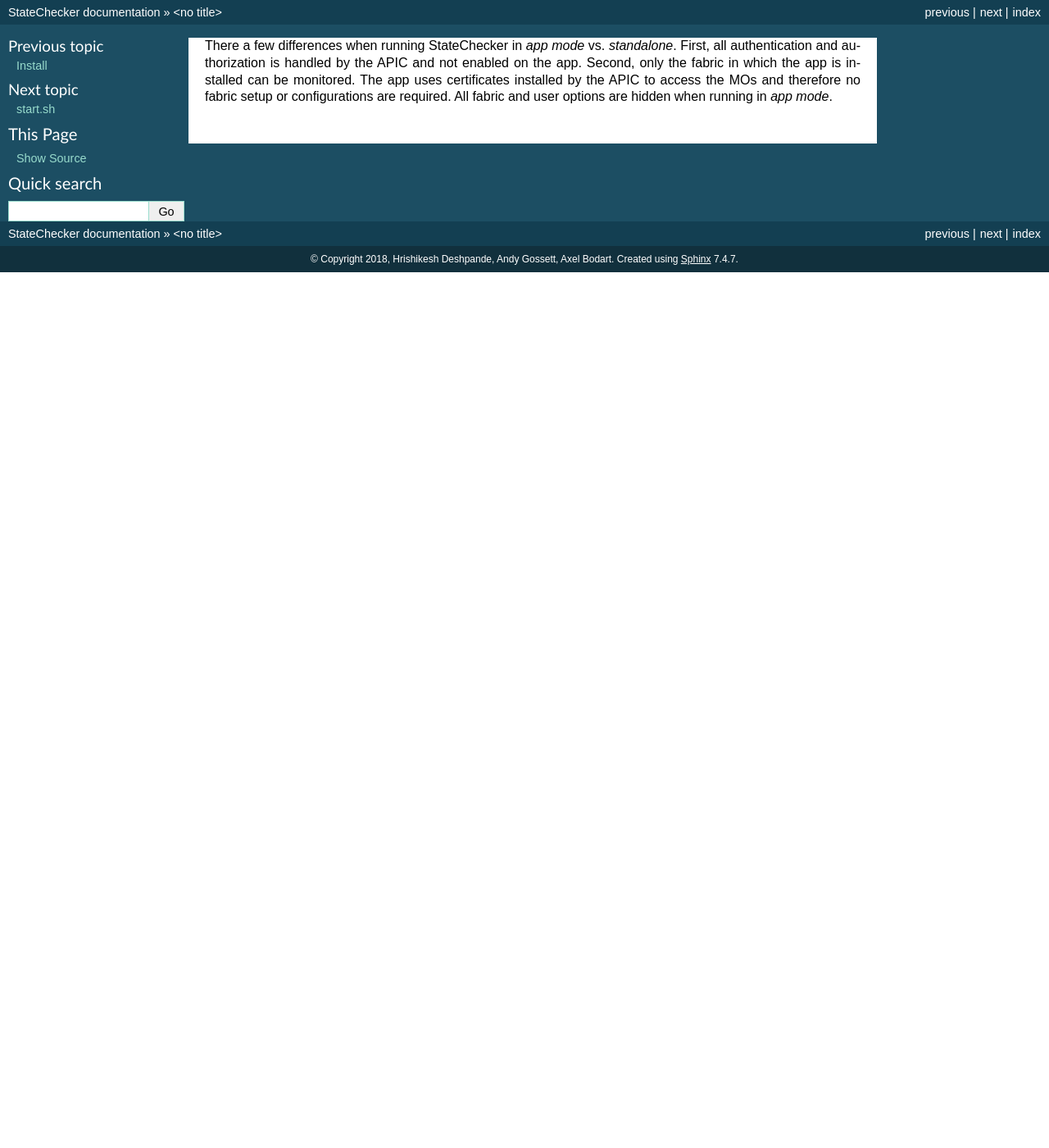
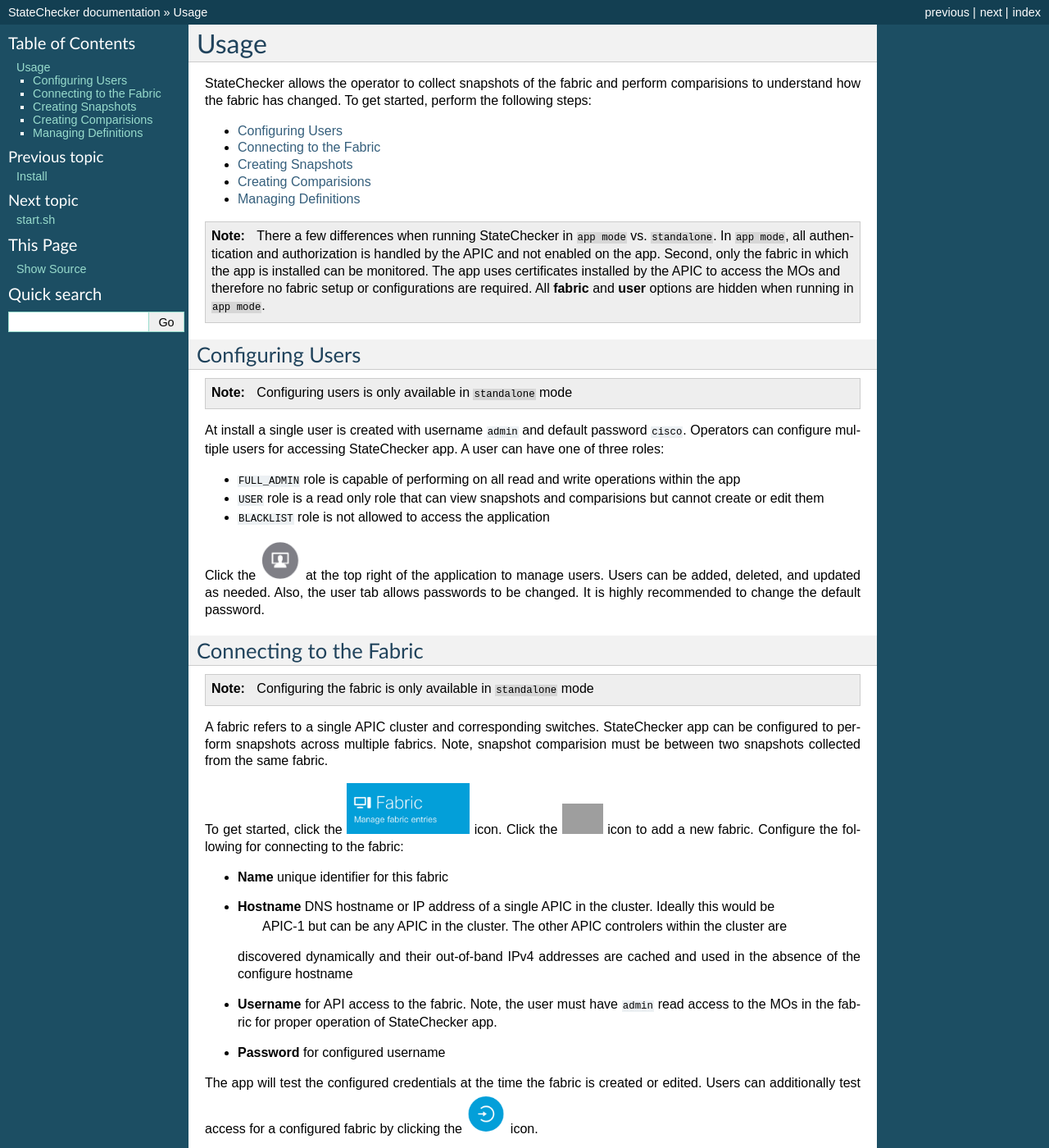
Before and after one commit to datacenter/statechecker, a Sphinx documentation site: the page built from docs/usage.rst, in a window 1280 px wide and 1400 px high. Shown: the whole window at 82% size. Built offline with Sphinx 7.4.7, drawn with Linux system fonts in a browser that asks for light colours; some of the changed text lies outside the part shown; grey boxes are pictures that could not be loaded.

Commit message:
docs in progress

```diff
--- a/docs/usage.rst
+++ b/docs/usage.rst
@@ -1,6 +1,101 @@
+Usage
+=====
 
-There a few differences when running StateChecker in `app mode` vs. `standalone`.  First, all
-authentication and authorization is handled by the APIC and not enabled on the app.  Second, only
-the fabric in which the app is installed can be monitored. The app uses certificates installed by
-the APIC to access the MOs and therefore no fabric setup or configurations are required. All fabric
-and user options are hidden when running in `app mode`.
+StateChecker allows the operator to collect snapshots of the fabric and perform comparisions to
+understand how the fabric has changed. To get started, perform the following steps:
+
+- `Configuring Users`_
+- `Connecting to the Fabric`_
+- `Creating Snapshots`_
+- `Creating Comparisions`_
+- `Managing Definitions`_
+
+.. note:: There a few differences when running StateChecker in ``app mode`` vs. ``standalone``.
+    In ``app mode``, all authentication and authorization is handled by the APIC and not enabled
+    on the app.  Second, only the fabric in which the app is installed can be monitored. The app
+    uses certificates installed by the APIC to access the MOs and therefore no fabric setup or
+    configurations are required. All **fabric** and **user** options are hidden when running in
+    ``app mode``.
+
+Configuring Users
+^^^^^^^^^^^^^^^^^
+
+.. note:: Configuring users is only available in ``standalone`` mode
+
+At install a single user is created with username ``admin`` and default password ``cisco``.
+Operators can configure multiple users for accessing StateChecker app. A user can have one of three
+roles:
+
+- ``FULL_ADMIN`` role is capable of performing on all read and write operations within the app
+- ``USER`` role is a read only role that can view snapshots and comparisions but cannot create or
+  edit them
+- ``BLACKLIST`` role is not allowed to access the application
+
+Click the |icon_users| at the top right of the application to manage users.  Users can be added,
+deleted, and updated as needed. Also, the user tab allows passwords to be changed. It is highly
+recommended to change the default password.
+
+Connecting to the Fabric
+^^^^^^^^^^^^^^^^^^^^^^^^
+
+.. note:: Configuring the fabric is only available in ``standalone`` mode
+
+A fabric refers to a single APIC cluster and corresponding switches.  StateChecker app can be
+configured to perform snapshots across multiple fabrics.  Note, snapshot comparision must be between
+two snapshots collected from the same fabric.
+
+To get started, click the |icon_fabric| icon. Click the |icon_add| icon to add a new fabric.
+Configure the following for connecting to the fabric:
+
+- **Name** unique identifier for this fabric
+- **Hostname** DNS hostname or IP address of a single APIC in the cluster. Ideally this would be
+   APIC-1 but can be any APIC in the cluster. The other APIC controlers within the cluster are
+  discovered dynamically and their out-of-band IPv4 addresses are cached and used in the absence of
+  the configure hostname
+- **Username** for API access to the fabric.  Note, the user must have ``admin`` read
+  access to the MOs in the fabric for proper operation of StateChecker app.
+- **Password** for configured username
+
+The app will test the configured credentials at the time the fabric is created or edited. Users can
+additionally test access for a configured fabric by clicking the |icon_verify| icon.
+
+
+Creating Snapshots
+^^^^^^^^^^^^^^^^^^
+
+A
+
+Creating Comparisions
+^^^^^^^^^^^^^^^^^^^^^
+
+A
+
+Managing Definitions
+^^^^^^^^^^^^^^^^^^^^
+
+A
+
+
+.. |icon_fabric| image:: icon_fabric.png
+   :align: middle
+   :width: 150
+
+.. |icon_snapshot| image:: icon_snapshot.png
+   :align: middle
+   :width: 150
+
+.. |icon_compare| image:: icon_compare.png
+   :align: middle
+   :width: 150
+
+.. |icon_users| image:: icon_users.png
+   :align: middle
+   :width: 50
+
+.. |icon_add| image:: icon_add.png
+   :align: middle
+   :width: 50
+
+.. |icon_verify| image:: icon_verify.png
+   :align: middle
+   :width: 50
```
Also changed, not shown: docs/install.rst (+23 -21 lines), docs/icon_addd.png (added), docs/icon_comparision.png (added), docs/icon_delete.png (added), docs/icon_download.png (added), docs/icon_edit.png (added), docs/icon_fabric.png (added), docs/icon_feedback.png (added), docs/icon_help.png (added), docs/icon_logout.png (added), docs/icon_refresh.png (added), docs/icon_search.png (added), docs/icon_snapshot.png (added), docs/icon_upload.png (added), 2 more files.
